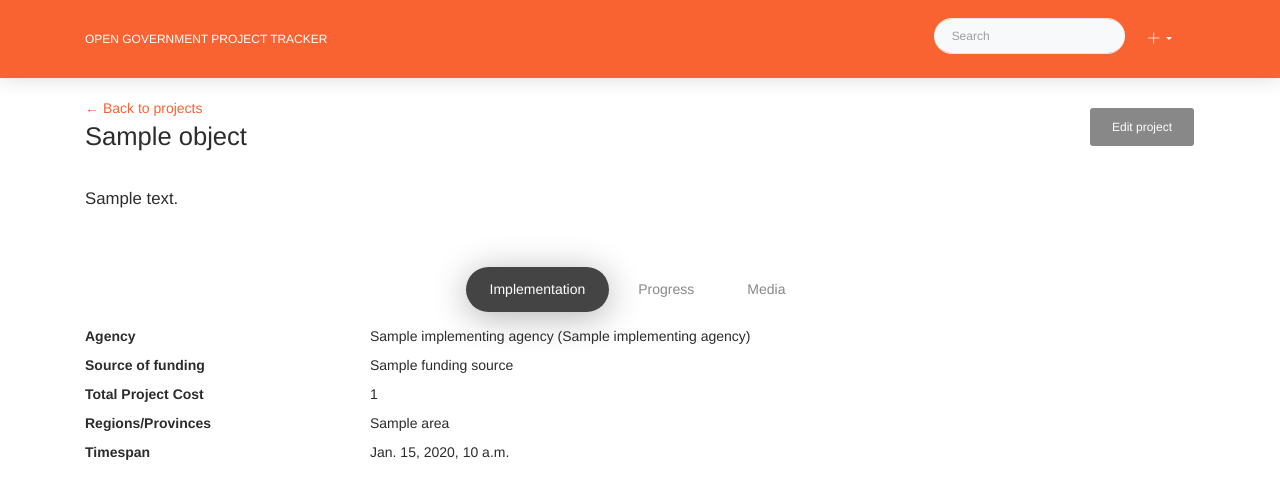
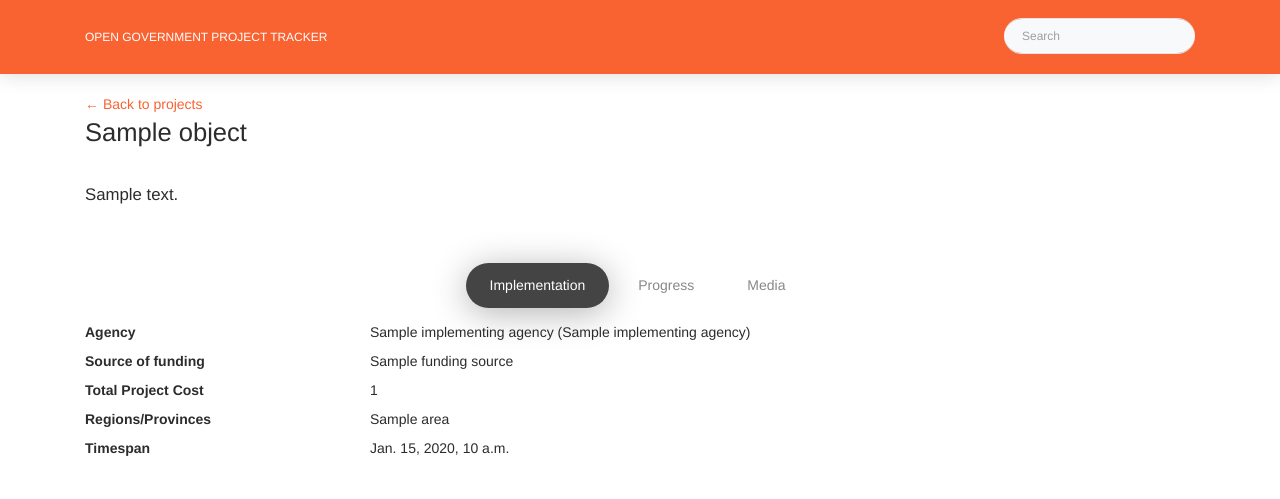
Before and after one commit to aldnav/ogpt, a Django app: template ogpt/apps/govproject/templates/govproject/projects_detail.html in a window 1280 px wide. Shown: the top 499 px of the page. Run offline with Django 3.2, Linux system fonts and the light colour scheme; tables that the repository leaves empty hold one stand-in row (values such as "Sample post"); the template is opened without the code that fills it: values that come from a table or form of the project are taken from there, most other values are stand-ins (such as "Sample title", 1, 10 or a date in 2020); parts of the project's set-up code (start-up, migrations or seed data) failed here and were passed over; some libraries are stand-ins or nearby versions.

Commit message:
Add permission checking for UI

```diff
--- a/ogpt/apps/govproject/templates/govproject/projects_detail.html
+++ b/ogpt/apps/govproject/templates/govproject/projects_detail.html
@@ -40,7 +40,10 @@
 {% block content %}
     {{ block.super }}
     <a href="{% url 'govproject.GovernmentProjectListView' %}" class="button">&#8592; Back to projects</a>
-    <a href="{% url 'govproject.GovernmentProjectEditView' object.slug %}" class="btn btn-light pull-right">Edit project</a>
+    {% if perms.sites.frontend_access %}
+        <a href="{% url 'govproject.GovernmentProjectEditView' object.slug %}" class="btn btn-light pull-right">
+            <span class="oi oi-pencil"></span> Edit project</a>
+    {% endif %}
 
     <h3>{{ object.title }}</h3>
     <p>
@@ -97,7 +100,9 @@
                           {% endfor %}
                       </ul>
                       {% if form %}
+                      {% if perms.sites.frontend_access %}
                         <a data-toggle="collapse" href="#create-report-form-container" aria-expanded="false">Create a progress report</a>
+                      {% endif %}
                       <div id="create-report-form-container" class="collapse">
                           <hr>
                           <form action="." method="post">{% csrf_token %}
@@ -111,6 +116,7 @@
           </div>
           <div class="tab-pane fade" id="media" role="tabpanel" aria-labelledby="media-tab">
               <div class="row justify-content-center">
+                  {% if perms.sites.frontend_access %}
                       <form id="media-form" action="{% url 'govproject.GovernmentProjectDetailView' slug=object.slug %}"
                             class="col-6"
                             method="post"
@@ -120,6 +126,7 @@
                           <input type="hidden" name="accepts" value="media">
                           <button type="submit" class="btn btn-primary pull-right">Upload image</button>
                       </form>
+                  {% endif %}
               </div>
               <div class="row">
                   {% for media_file in object.media_files.all %}
--- a/ogpt/apps/govproject/templates/govproject/projects_list.html
+++ b/ogpt/apps/govproject/templates/govproject/projects_list.html
@@ -23,7 +23,7 @@
                 </div>
                 <div class="pull-right d-flex table-actions">
                       <div class="btn " data-toggle="modal" data-target="#searchModal">
-                          <!--<i class="now-ui-icons ui-1_zoom-bold"></i>-->Filter
+                          <!--<i class="now-ui-icons ui-1_zoom-bold"></i>--><span class="oi oi-wrench"></span> Filter
                       </div>
                     <div class="dropdown table-actions--download-selected d-none">
                         <button class="btn btn-secondary dropdown-toggle" type="button" id="dropdownSelectedMenuButton" data-toggle="dropdown" aria-haspopup="true" aria-expanded="false">
--- a/ogpt/templates/base.html
+++ b/ogpt/templates/base.html
@@ -11,6 +11,7 @@
         <link rel="stylesheet" href="{% static '/vendor/now-ui-kit/assets/css/now-ui-kit.min.css' %}">
         <link rel="stylesheet" href="{% static '/vendor/bootstrap-table.min.css' %}">
         <link rel="stylesheet" href="{% static '/css/stylesheet.css' %}">
+        <link rel="stylesheet" href="{% static '/vendor/open-iconic/font/css/open-iconic-bootstrap.min.css' %}" rel="stylesheet">
         {% block extra_head %}
         {% endblock %}
         <title>Open Government Project Tracker</title>
@@ -27,6 +28,7 @@
                       </div>
                   </form>
               </li>
+              {% if perms.sites.frontend_access %}
               <li class="dropdown">
                 <button class="btn btn-primary dropdown-toggle" type="button" id="dropdownMenuButton" data-toggle="dropdown" aria-haspopup="true" aria-expanded="false">
                     <i class="now-ui-icons ui-1_simple-add"></i>
@@ -35,6 +37,7 @@
                     <a class="dropdown-item" href="{% url 'govproject.GovernmentProjectCreateView' %}">Add New Project</a>
                 </div>
               </li>
+              {% endif %}
             </ul>
           </div>
         </nav>
```
Also changed, not shown: ogpt/ogpt/settings.py (+8 -0 lines). Lines whose indentation alone changed are shown as unchanged.
